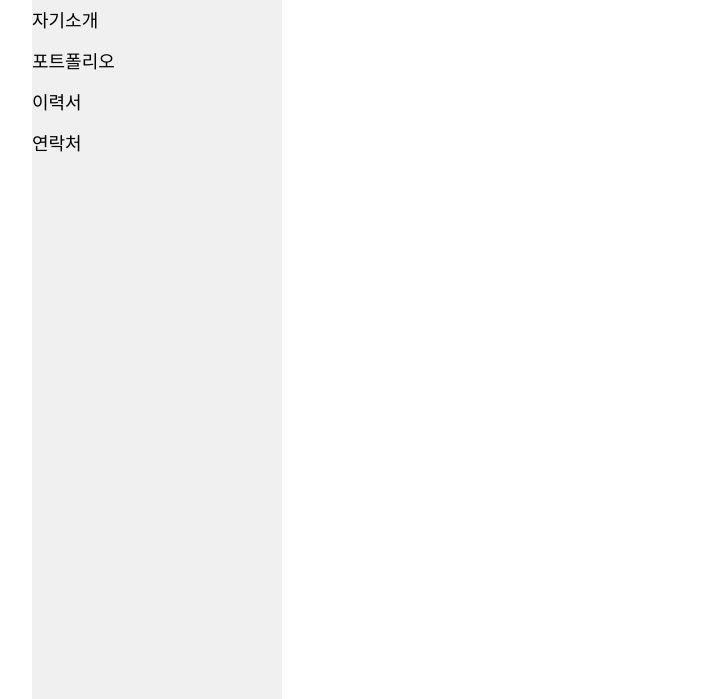
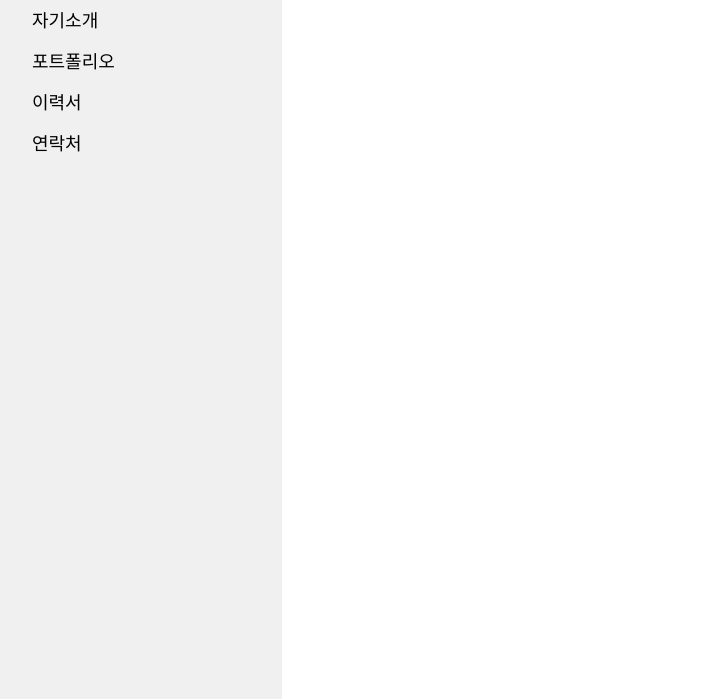
Before and after one commit to yesroh/yesroh.github.io, a plain HTML site: page index.html in a window 1280 px wide. Shown: the part 101-800 px from the top of the page, without its empty margins (18-729 px from the left). Drawn offline with Linux system fonts and the light colour scheme.

Commit message:
Update style.css

```diff
--- a/style.css
+++ b/style.css
@@ -19,9 +19,9 @@ body {
     background-color: #f0f0f0; /* 연한 회색 */
     height: 100%; /* 화면 높이에 맞게 설정 */
     padding-top: 50px; /* 상단 패딩 */
-    padding-left: 0px; /* 내부 항목 왼쪽 패딩 */
+    padding-left: 50px; /* 내부 항목 왼쪽 패딩 */
     position: fixed; /* 고정 위치로 설정 */
-    left: 50px; /* 메뉴 바 왼쪽 위치 50px로 설정 */
+    left: 0px; /* 메뉴 바 왼쪽 위치 50px로 설정 */
 }
 
 #sidebar ul {
```
